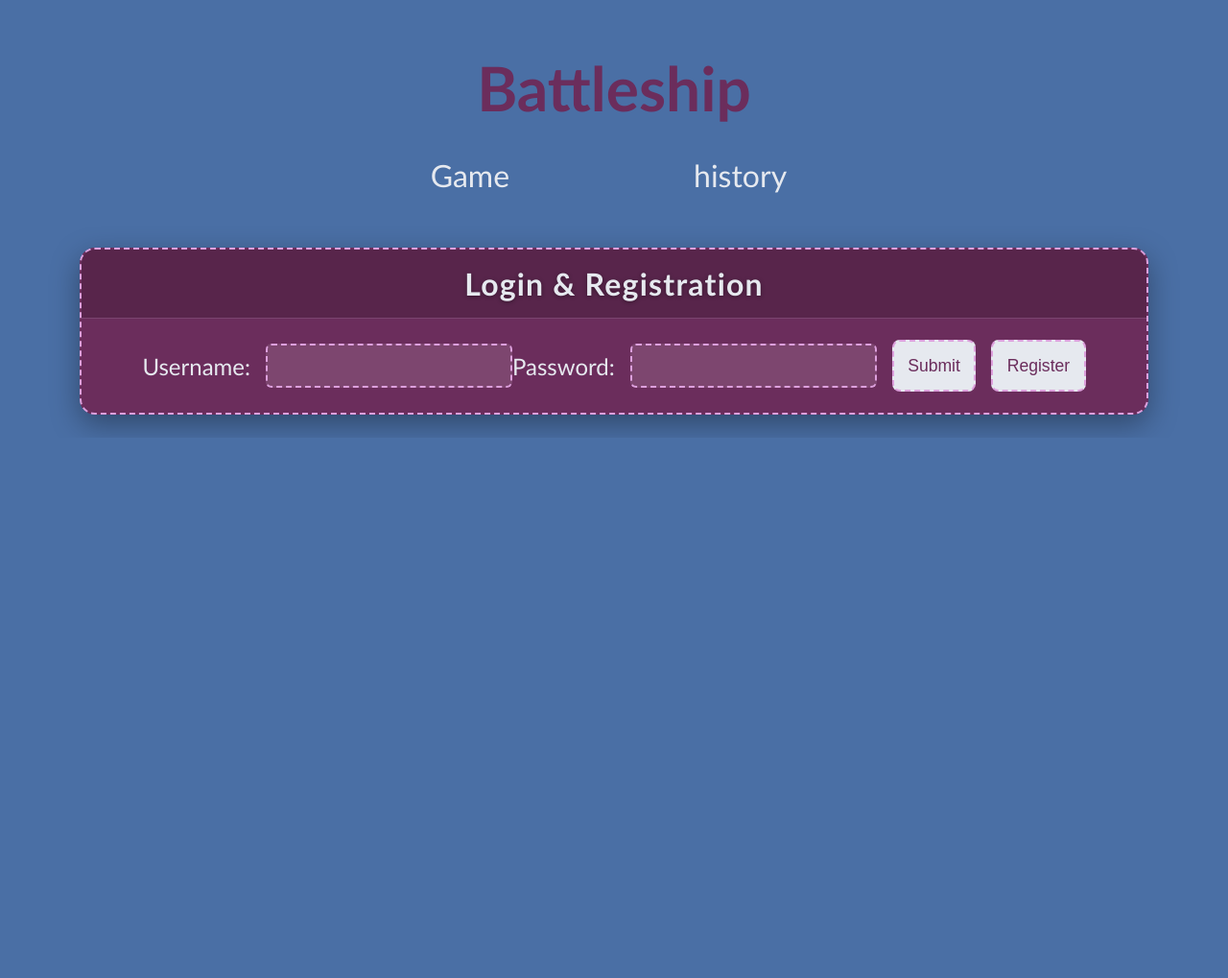
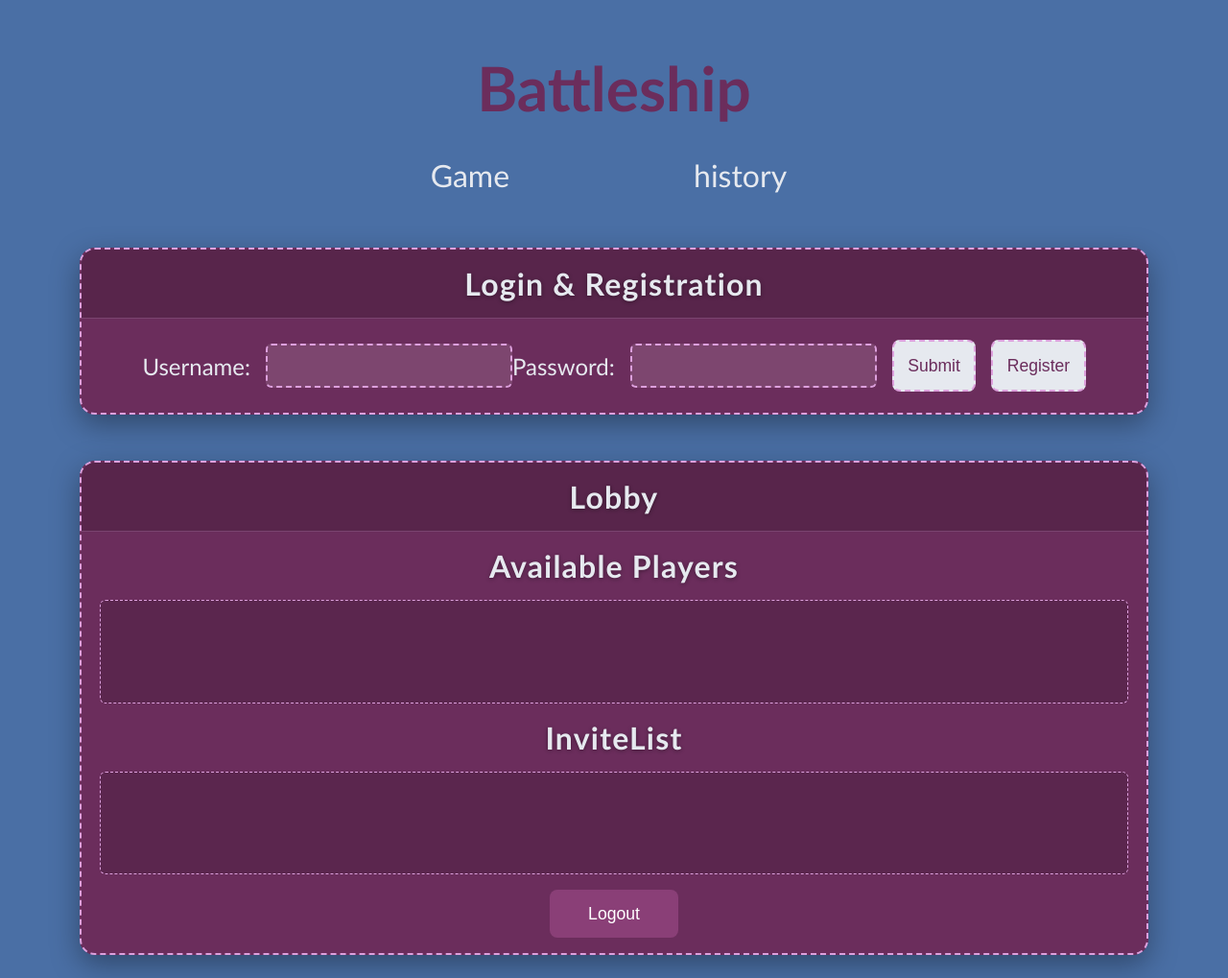
Before and after one commit to OB-Mbewe-07/Battleships, a website built with Vite: page index.html in a window 1280 px wide. Shown: the whole page at 96% size. Before the commit the page ends 800 px from the top, so only its background shows below. Built offline with nearby package versions, Linux system fonts and the light colour scheme; no server answers.

```diff
--- a/Modules.js
+++ b/Modules.js
@@ -43,12 +43,10 @@
     return true;
 }
 
-/*const detectSunk = (grid) =>{
+/*const detectSunk = (grid, gridRow , gridCol) =>{
   //horizontal movement
   for(let row = 0; row < grid.length; row++){
-    for(let col = 0; col <grid[0].length; col++){
-      if(grid[row][col] ===)
-    }
+
   }
 
   //Column movement
--- a/app.js
+++ b/app.js
@@ -167,7 +167,8 @@
     const password = document.getElementById("password").value;
 
     if(register(name, password) === "auth_success"){
-      const players = listPlayers();
+      document.getElementById("lobby_Section")
+      /*const players = listPlayers();
       const parent_Ul = document.getElementById("playerList");
 
       for(let element of players){
@@ -184,7 +185,7 @@
         child_li.appendChild(invitePlayer_btn);
         parent_Ul.appendChild(child_li);
       }
-      document.getElementById("lobbySection").style.display = "block";
+      document.getElementById("lobbySection").style.display = "block";*/
     }
 
   });
--- a/index.html
+++ b/index.html
@@ -476,22 +476,26 @@
             <button type="button" id="registerBtn">Register</button>
           </div>
         </form>
+    </section>
 
-      <div id = "lobbySection">
-        <h2>Lobby</h2>
-          <h3>Available Players</h3>
-        <ul id="playerList">
+    <section class = "setup-section" id = "lobby_Section">
+      <div class="control-panel">
+        <div id = "lobbySection">
+          <div class="panel-header">
+            <h4 class="ship_header">Lobby</h4>
+          </div>
+          <h4 class="ship_header" id = "middle">Available Players</h4>
+          <ul id="playerList"></ul>
+          <h4 class="ship_header" id = "middle">InviteList</h4>
+          <ul id = "InviteList"></ul>
+          <div class="centerBtn">
+            <button id="logoutBtn">Logout</button>
+          </div>
+        </div>
+        </div>
+      </div>
+    </section>
 
-        </ul>
-          <h3>Incoming Invites</h3>
-        <ul id = "InviteList">
-
-        </ul>
-        <button id="logoutBtn">Logout</button>
-      </div>
-      </div>
-
-    </section>
     <script type="module" src="app.js"></script>
   </body>
 </html>
--- a/style.css
+++ b/style.css
@@ -170,6 +170,8 @@
   color: var(--tertiary-colour);
   letter-spacing: 1.2px;
   text-shadow: 0 1px 4px rgba(0,0,0,0.4) ;
+  display: flex;
+  justify-content: center;
 }
 
 .panel-content{
@@ -311,10 +313,6 @@
   margin:0 1rem;
 }
 
-#lobbySection{
-  display:none;
-}
-
 #selector_Section , .game_boards{
   display: none;
 }
@@ -351,6 +349,63 @@
   margin-left: 1rem;
 }
 
+.parentHeader{
+  display: flex;
+}
+
+.lobbySection #middle{
+  justify-content: center;
+}
+
+#playerList , #InviteList{
+  list-style: none;
+  margin: 0 1.7%;
+  padding: 0;
+  min-height: 80px;
+  background: rgba(0,0,0,0.15);
+  border: 1px dashed plum;
+  border-radius: 6px;
+  padding: 0.8rem;
+
+}
+
+#playerList li, #InviteList li{
+  padding: 0.6rem 0.9rem;
+  background: rgba(255,255,255,0.08);
+  margin-bottom: 0.5rem;
+  border-radius: 6px;
+  display: flex;
+  justify-content: space-between;
+  align-items: center;
+  transition: background 0.2s;
+}
+
+#playerList li, #InviteList li:hover{
+  background: rgba(255,255,255,0.15);
+}
+
+#logoutBtn{
+  padding: 0.9rem 2.5rem;
+  font-size: 1.1rem;
+  background: var(--hover-secondary-colour);
+  color: white;
+  border: none;
+  border-radius: 8px;
+  cursor: pointer;
+  transition: background 0.2s;
+  margin: 1rem 0;
+}
+
+.centerBtn{
+  display: flex;
+  justify-content: center;
+}
+
+#middle{
+  margin: 1rem 0;
+}
+
+
 /*Phone design*/
 @media screen and (max-width:900px) {
   .panel-content{
```
